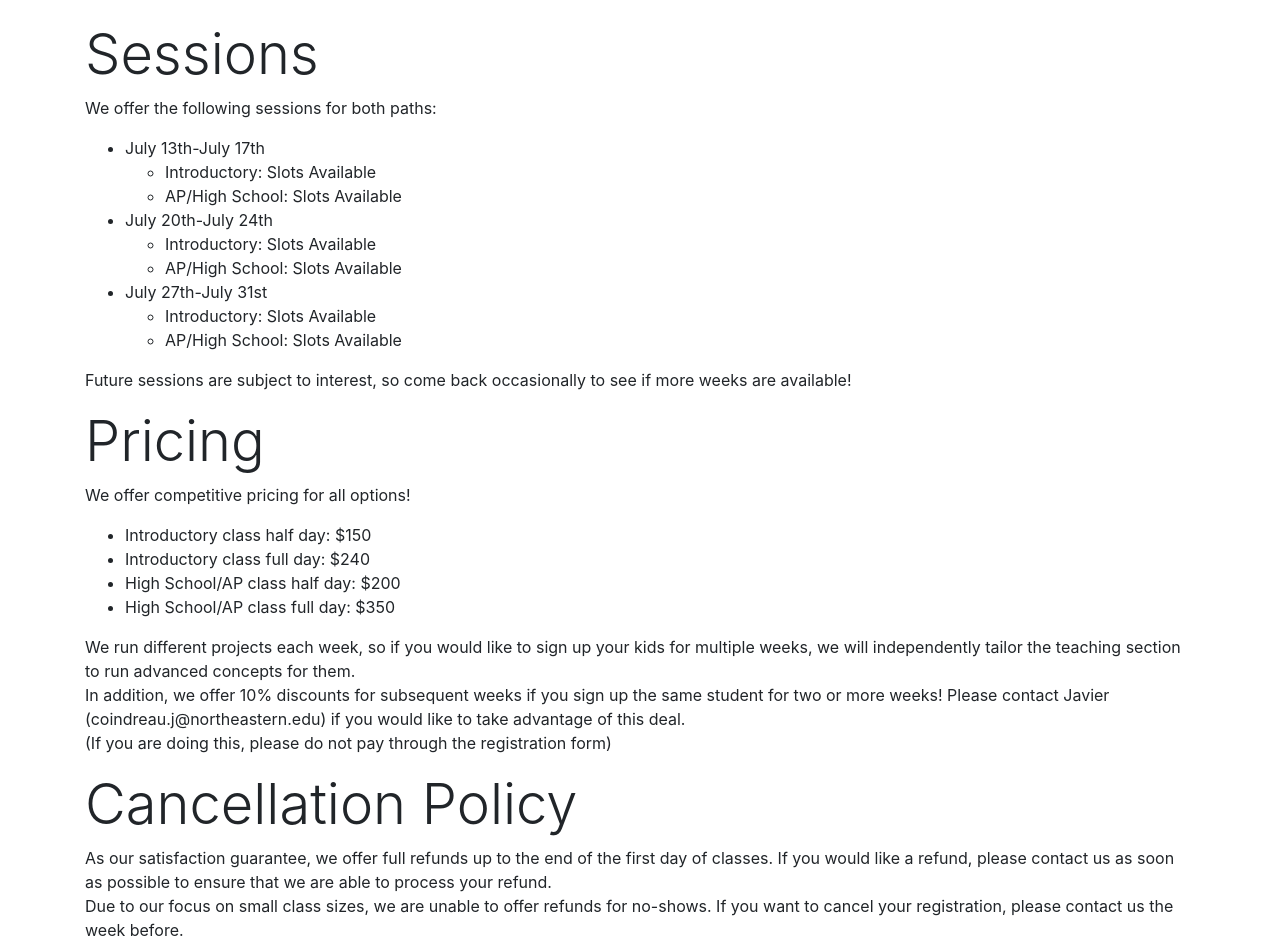
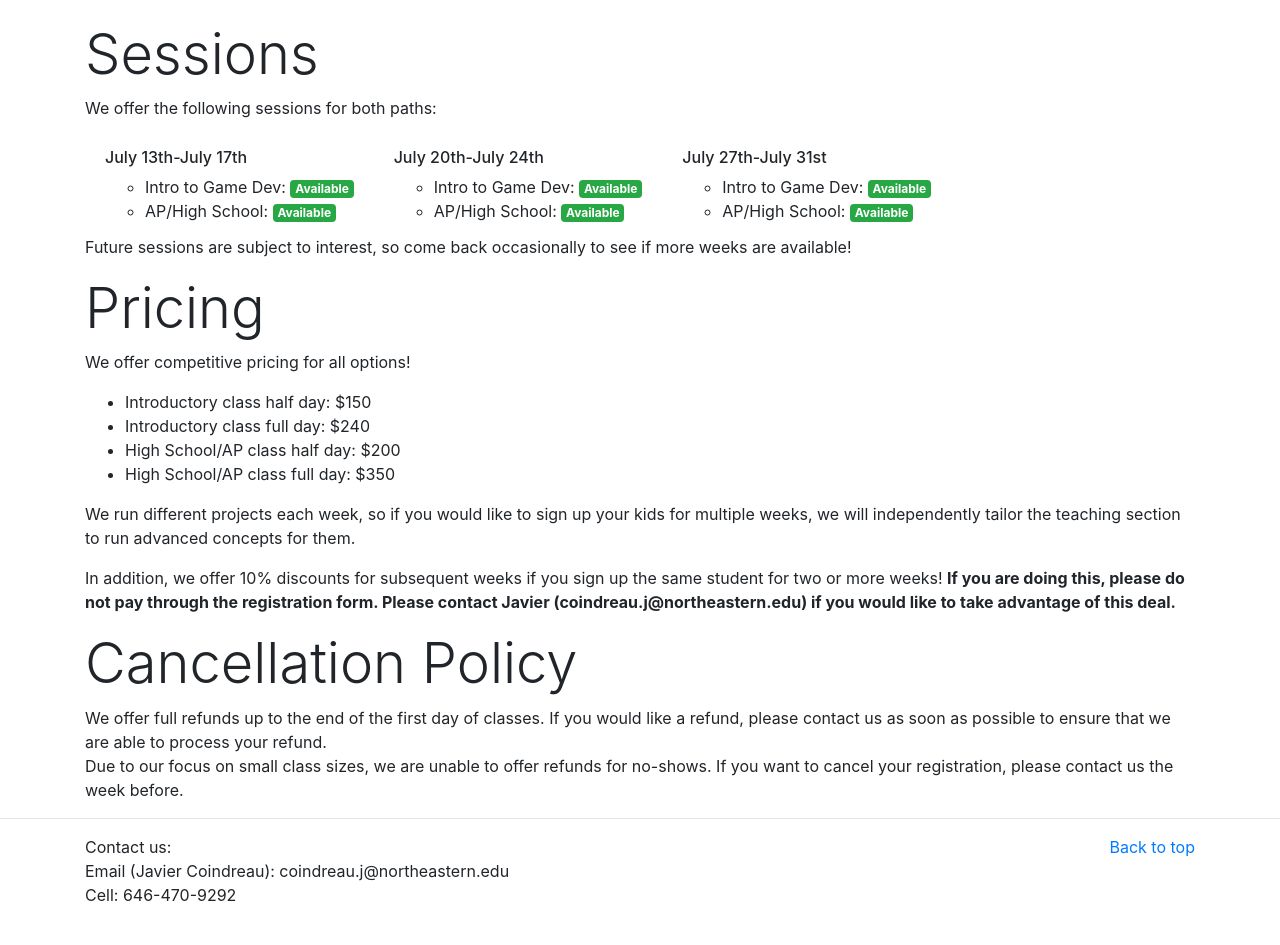
Before and after one commit to CodeFirst-Academy/codefirst-academy.github.io, a plain HTML site: page register.html in a window 1280 px wide. Shown: the part 400-1345 px from the top of the page. After the commit the page ends 1323 px from the top, so only its background shows below. Drawn offline with nearby package versions, Linux system fonts and the light colour scheme.

Commit message:
New Layout

```diff
--- a/register.html
+++ b/register.html
@@ -50,37 +50,38 @@
       <div class="container">
         <h1 class="display-4">Sessions</h1>
         <p>We offer the following sessions for both paths:</p>
-        <ul>
-            <li>
-                July 13th-July 17th
+
+        <ul class ="list-group flex-fill flex-md-row">
+            <li class="list-group-item">
+                <h6>July 13th-July 17th</h6>
                 <ul>
                   <li>
-                    Introductory: Slots Available
+                    Intro to Game Dev: <span class="badge badge-success">Available</span>
                   </li>
                   <li>
-                    AP/High School: Slots Available
+                    AP/High School: <span class="badge badge-success">Available</span>
                   </li>
                 </ul>
             </li>
-            <li>
-                July 20th-July 24th
+            <li class="list-group-item">
+                <h6>July 20th-July 24th</h6>
                 <ul>
                   <li>
-                    Introductory: Slots Available
+                    Intro to Game Dev: <span class="badge badge-success">Available</span>
                   </li>
                   <li>
-                    AP/High School: Slots Available
+                    AP/High School: <span class="badge badge-success">Available</span>
                   </li>
                 </ul>
             </li>
-            <li>
-                July 27th-July 31st
+            <li class="list-group-item">
+                <h6>July 27th-July 31st</h6>
                 <ul>
                   <li>
-                    Introductory: Slots Available
+                    Intro to Game Dev: <span class="badge badge-success">Available</span>
                   </li>
                   <li>
-                    AP/High School: Slots Available
+                    AP/High School: <span class="badge badge-success">Available</span>
                   </li>
                 </ul>
             </li>
@@ -110,11 +111,12 @@
         <p>
             We run different projects each week, so if you would like to sign up
              your kids for multiple weeks, we will independently tailor the teaching section to run advanced concepts for them.
-             <br> In addition, we offer 10% discounts for subsequent weeks if you sign up the same student for two or more weeks!
-             Please contact Javier (coindreau.j@northeastern.edu) if you would like to take advantage of this deal. <br>(If you are doing this, please do not pay through the registration form)
+			 </p>
+          <p> In addition, we offer 10% discounts for subsequent weeks if you sign up the same student for two or more weeks! <span class="font-weight-bold">If you are doing this, please do not pay through the registration form.
+             Please contact Javier (coindreau.j@northeastern.edu) if you would like to take advantage of this deal. </span>
         </p>
         <h1 class="display-4">Cancellation Policy</h1>
-        <p>As our satisfaction guarantee, we offer full refunds up to the end of the first day of classes. If you would like a refund, please contact us as soon as possible to ensure that
+        <p>We offer full refunds up to the end of the first day of classes. If you would like a refund, please contact us as soon as possible to ensure that
             we are able to process your refund.<br>
             Due to our focus on small class sizes, we are unable to offer refunds for no-shows. If you want to cancel your registration, please contact us the week before.
         </p>
--- a/style.css
+++ b/style.css
@@ -25,3 +25,6 @@ html {
 	padding-bottom: 0px;
 	overflow: hidden;
 }
+.list-group-item{
+	border: none;
+}
```
Also changed, not shown: courses.html (+1 -1 lines), team.html (+24 -8 lines).
